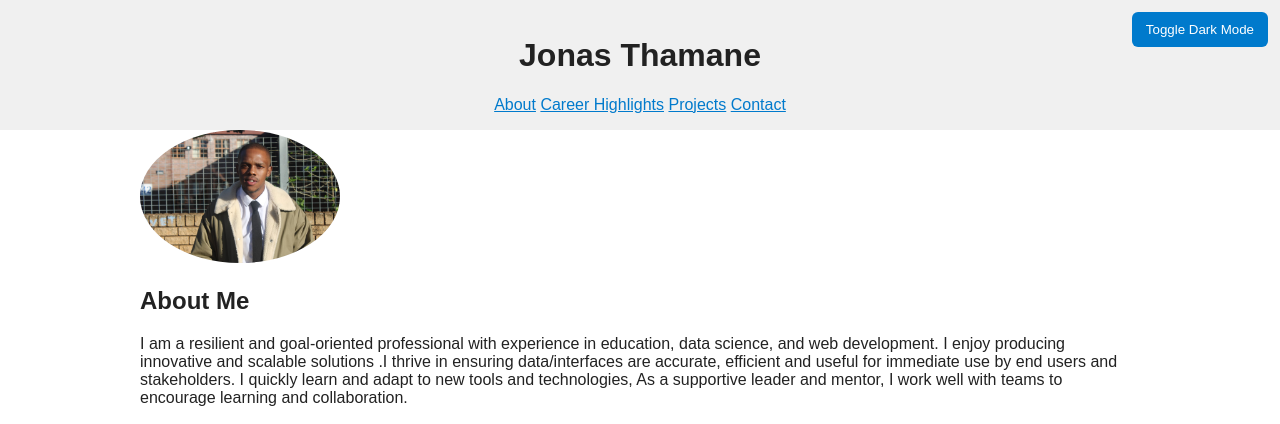
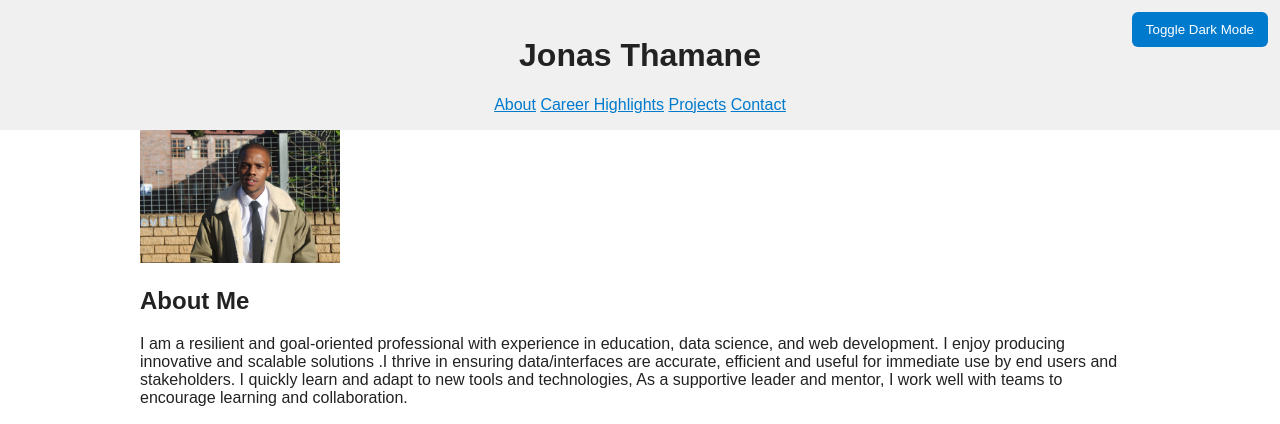
Before and after one commit to NathiJonas/PortfolioWebsite, a plain HTML site: page index.html in a window 1280 px wide. Shown: the top 424 px of the page. Drawn offline with Linux system fonts and the light colour scheme.

Commit message:
Update style.css

```diff
--- a/style.css
+++ b/style.css
@@ -40,7 +40,7 @@ a {
 
 .profile-img {
   width: 200px;
-  border-radius: 300%;
+  border-radius: 0%;
 }
 
 .gallery-grid {
```
